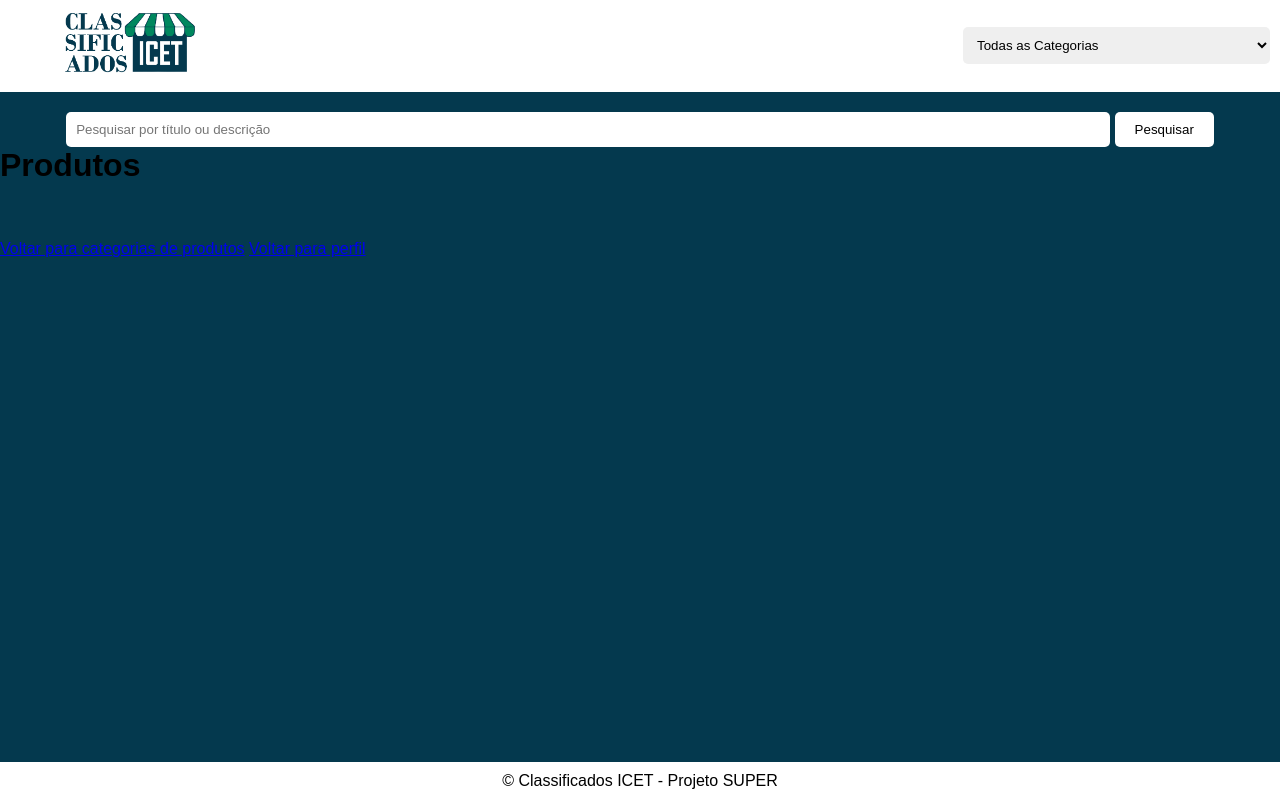
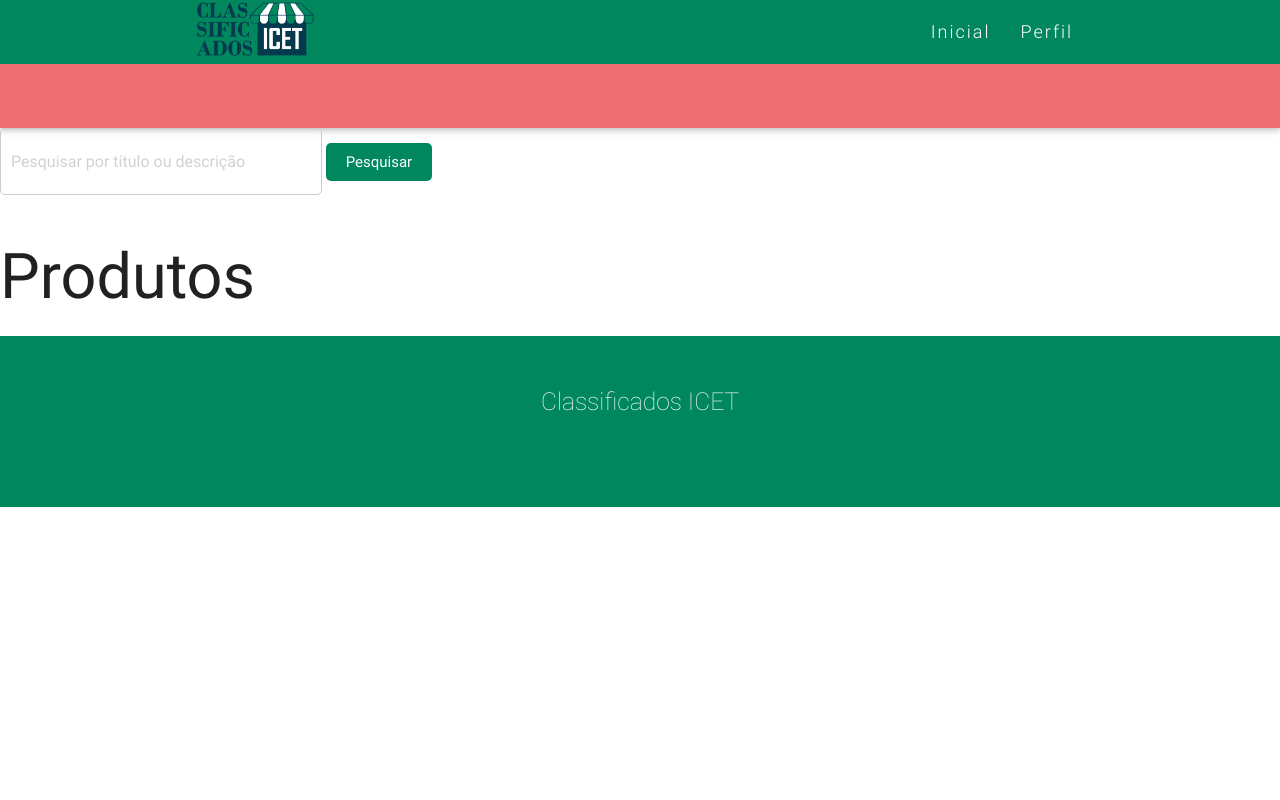
Before and after one commit to AlbersonDavid/classificadosicet, a PHP site: page /produtos.php in a window 1280 px wide. Run offline with PHP 8.4, Linux system fonts and the light colour scheme; data that the repository does not hold is empty.

Commit message:
Alterações e adição do apk

```diff
--- a/css/produtos.css
+++ b/css/produtos.css
@@ -1,108 +1,41 @@
-body, h1, h2, h3, p, ul, li {
-    margin: 0;
-    padding: 0;
+header {
+    overflow: hidden;
 }
 
-h2 {
-    text-align: center;
+
+.navbar-fixed {
+    background-color: #00875e;
 }
 
-.produto {
+.navbar-fixed .brand-logo img.logo {
+    height: 60px;
+}
+
+.navbar-fixed ul.right li a {
     color: white;
 }
 
-body {
-    font-family: Arial, sans-serif;
-    background-color: #04394e;
-    transition: background-color 0.3s ease;
+
+.catbox select {
+    width: 200px;
+    padding: 10px;
+    font-size: 16px;
+    border: 1px solid #ccc;
+    border-radius: 5px;
 }
 
-header {
-    background-color: white;
-    color: white;
-    text-align: center;
-    margin: 0px;
-    padding: 10px;
-    display: flex;
-    justify-content: space-between;
-    align-items: center;
-    transition: background-color 0.3s ease;
-}
-
-header a {
-    font-size: 18px;
-    transition: font-size 0.3s ease;
-    text-align: center;
-    margin-bottom: 10px;
-}
-
-.logo {
-    margin-left: 50px;
-}
-
-.logo-li {
-    margin-right: 30px;
-}
-
-.logo-li img {
-    margin-right: 10px;
-}
-
-.logo img {
-    max-height: 100px;
-    width: 140px;
-}
-
-header h1 {
-    font-size: 28px; /* Slightly reduced font size for better fitting */
-    font-weight: bold;
-    transition: font-size 0.3s ease;
-}
-
-nav ul {
-    list-style: none;
-}
-
-nav li {
-    display: inline;
-    margin-right: 20px;
-}
-
-nav a {
-    color: black;
-    text-decoration: none;
-    transition: color 0.3s ease;
-}
-
-.logo img {
-    max-height: 80px; /* Reduced logo height for better fitting */
-}
-
-/* Estilos das seções */
-.section-title {
-    font-size: 20px; /* Reduced font size for better fitting */
-    margin-bottom: 10px;
-    transition: font-size 0.3s ease, margin-bottom 0.3s ease;
-}
-
-/* Estilos do formulário de pesquisa */
-.search-form {
-    text-align: center;
-    margin-top: 20px;
-    transition: margin-top 0.3s ease;
-}
 
 .search-form input[type="text"] {
+    width: 300px;
     padding: 10px;
-    width: 80%; /* Increased width for better input space */
-    border: none;
+    font-size: 16px;
+    border: 1px solid #ccc;
     border-radius: 5px;
-    transition: width 0.3s ease;
 }
 
 .search-form input[type="submit"] {
-    background-color: white;
-    color: black;
+    background-color: #00875e;
+    color: white;
     border: none;
     padding: 10px 20px;
     border-radius: 5px;
@@ -110,91 +43,47 @@
     transition: background-color 0.3s ease;
 }
 
-/* Estilos do dropdown de categorias */
-#categoryDropdown {
-    padding: 10px;
-    border: none;
-    border-radius: 5px;
-    transition: background-color 0.3s ease;
-}
 
-/* Estilos do grid de produtos */
-.grid-container {
-    display: grid;
-    grid-template-columns: repeat(auto-fit, minmax(250px, 1fr));
-    gap: 20px;
+.product-container {
     margin-top: 20px;
-    justify-content: center;
 }
 
 .product {
-    background-color: white;
-    color: black;
-    padding: 15px;
-    text-align: center;
-    transition: background-color 0.3s;
-    border-radius: 10px;
+    width: 300px;
+    padding: 20px;
+    border: 1px solid #ccc;
+    border-radius: 5px;
+    margin-bottom: 20px;
 }
 
-.product a {
-    text-decoration: none;
-    color: black;
+.product img {
+    max-width: 100%;
+    height: auto;
 }
 
-/* Estilos do botão do WhatsApp */
-.buy-button {
-    display: inline-block;
-    background-color: #64a36f;
-    color: white;
-    padding: 10px 15px;
-    border-radius: 5px;
-    text-decoration: none;
+.product h2 {
+    font-size: 18px;
     margin-top: 10px;
 }
 
-.buy-button img {
-    width: 20px;
-    margin-right: 5px;
+.product p {
+    margin-top: 5px;
 }
 
-.buy-button:hover {
-    background-color: #64a36f;
+.buy-button {
+    display: inline-block;
+    padding: 10px 20px;
+    font-size: 16px;
+    background-color: #00875e;
+    text-decoration: none;
+    border-radius: 5px;
+    cursor: pointer;
 }
 
-.spacer {
-    height: 20px;
-    background-color: transparent;
-}
 
-/* Estilos do rodapé */
 footer {
-    background-color: white;
+    background-color: #00875e;
     color: white;
     text-align: center;
-    padding: 10px 0;
-    position: absolute; /* Posição absoluta para manter o rodapé no fundo da página */
-    bottom: 0; /* Fixa o rodapé na parte inferior da página */
-    width: 100%; /* Define a largura para ocupar toda a largura da página */
+    padding: 20px 0;
 }
-
-footer p {
-    color: black;
-    text-decoration: none;
-    transition: color 0.3s ease;
-}
-
-/* Estilos responsivos */
-@media screen and (max-width: 768px) {
-    header {
-        flex-direction: column;
-        align-items: center;
-    }
-
-    .search-input {
-        width: 100%;
-    }
-
-    .search-button {
-        width: 100%;
-    }
-}
--- a/index.php
+++ b/index.php
@@ -51,15 +51,20 @@
                 </a>
                 <ul class="right hide-on-med-and-down">
                     <li><a href="login.php">Login</a></li>
+                    <li><a href="perfil.php">Perfil</a></li>
+                    <li><a href="download/classificadosicet.apk">Mobile</a></li> <!-- Link para download do APK -->
                 </ul>
                 <ul id="nav-mobile" class="side-nav">
                     <li><a href="login.php">Login</a></li>
+                    <li><a href="perfil.php">Perfil</a></li>
+                    <li><a href="download/classificadosicet.apk">Mobile</a></li> <!-- Link para download do APK -->
                 </ul>
                 <a href="#" data-activates="nav-mobile" class="button-collapse"><i class="mdi-navigation-menu"></i></a>
             </div>
         </div>
     </nav>
 </div>
+
 
     <!--Hero-->
     <div class="section no-pad-bot" id="index-banner">
--- a/perfil.php
+++ b/perfil.php
@@ -82,9 +82,13 @@
                         <img class="logo" src="assets/logoclassificados.png">
                     </a>
                     <ul class="right hide-on-med-and-down">
+                    <li><a href="index.php">Inicial</a></li>
+
                         <li><a href="logout.php">Logout</a></li>
                     </ul>
                     <ul id="nav-mobile" class="side-nav">
+                    <li><a href="index.php">Inicial</a></li>
+
                         <li><a href="logout.php">Logout</a></li>
                     </ul>
                     <a href="#" data-activates="nav-mobile" class="button-collapse"><i class="mdi-navigation-menu"></i></a>
--- a/pesquisa.php
+++ b/pesquisa.php
@@ -59,9 +59,11 @@
                         <img class="logo" src="assets/logoclassificados.png">
                     </a>
                     <ul class="right hide-on-med-and-down">
+                    <li><a href="index.php">Inicial</a></li>
                         <li><a href="login.php">Login</a></li>
                     </ul>
                     <ul id="nav-mobile" class="side-nav">
+                    <li><a href="index.php">Inicial</a></li>
                         <li><a href="login.php">Login</a></li>
                     </ul>
                     <a href="#" data-activates="nav-mobile" class="button-collapse"><i class="mdi-navigation-menu"></i></a>
--- a/produtos.php
+++ b/produtos.php
@@ -1,30 +1,61 @@
 <!DOCTYPE html>
 <html lang="pt-BR">
 
+
 <head>
-    <meta charset="UTF-8">
-    <meta name="viewport" content="width=device-width, initial-scale=1.0">
+
+    <meta http-equiv="Content-Type" content="text/html; charset=UTF-8" />
+    <meta name="viewport" content="width=device-width, initial-scale=1, maximum-scale=1.0, user-scalable=no" />
+    <meta name="theme-color" content="#00875e">
     <meta http-equiv="Cache-Control" content="no-cache, no-store, must-revalidate" />
     <meta http-equiv="Pragma" content="no-cache" />
     <meta http-equiv="Expires" content="0" />
+
+    <!-- CSS  -->
+    <link href="min/plugin-min.css" type="text/css" rel="stylesheet">
+    <link href="min/custom-min.css" type="text/css" rel="stylesheet">
+    <link href="css/produtos.css" type="text/css" rel="stylesheet">
     <link rel="icon" href="assets/Icon.png" type="image/png">
     <title>Produtos</title>
-    <link rel="stylesheet" type="text/css" href="https://cdnjs.cloudflare.com/ajax/libs/slick-carousel/1.8.1/slick.min.css">
-    <link rel="stylesheet" type="text/css" href="https://cdnjs.cloudflare.com/ajax/libs/slick-carousel/1.8.1/slick-theme.min.css">
-    <script type="text/javascript" src="https://code.jquery.com/jquery-3.6.0.min.js"></script>
-    <script type="text/javascript" src="https://cdnjs.cloudflare.com/ajax/libs/slick-carousel/1.8.1/slick.min.js"></script>
- <script type="text/javascript" src="js/main.js"></script>
-
-    <link rel="stylesheet" href="css/produtos.css">
 </head>
 
-<body>
-    <header>
-        <div class="logo">
-            <a href="index.php"><img src="assets/logoclassificados.png" alt="Logo da Página"></a>
-        </div>
+<body id="top" class="scrollspy">
+
+
+    <!-- Pre Loader -->
+    <div id="loader-wrapper">
+        <div id="loader"></div>
+
+        <div class="loader-section section-left"></div>
+        <div class="loader-section section-right"></div>
+
+    </div>
+
+    <!--Navigation-->
+    <div class="navbar-fixed">
+        <nav id="nav_f" class="default_color" role="navigation">
+            <div class="container">
+                <div class="nav-wrapper">
+                    <a href="index.php" id="logo-container" class="brand-logo">
+                        <img class="logo" src="assets/logoclassificados.png">
+                    </a>
+                    <ul class="right hide-on-med-and-down">
+                    <li><a href="index.php">Inicial</a></li>
+                    <li><a href="perfil.php">Perfil</a></li>
+
+                    </ul>
+                    <ul id="nav-mobile" class="side-nav">
+                    <li><a href="index.php">Inicial</a></li>
+                    <li><a href="perfil.php">Perfil</a></li>
+
+                    </ul>
+                    <a href="#" data-activates="nav-mobile" class="button-collapse"><i class="mdi-navigation-menu"></i></a>
+                </div>
+            </div>
+        </nav>
+    </div>
         <nav>
-            <div class="box">
+            <div class="catbox">
                 <select id="categoryDropdown" onchange="redirectToCategory()">
                     <option value="all">Todas as Categorias</option>
                     <option>Categorias</option>
@@ -87,21 +118,23 @@
                 }
                 ?>
             </div>
-            <br>
-            <br>
-            <p>
-                <a href="categorias.php">Voltar para categorias de produtos</a>
-                <a href="perfil.php">Voltar para perfil</a>
-            </p><br>
         </div>
 
         <div class="spacer"></div>
     </div>
-    <footer>
-        <div class="container">
-            <p class="footer-text">&copy; Classificados ICET - Projeto SUPER</p>
+
+    <!--Footer-->
+    <footer style="position: absolute; width: 100%;" id="contact" class="page-footer default_color scrollspy">
+        <div class="col s12">
+            <h5 class="center header text_h2" style="color: white;"> Classificados ICET </h5>
         </div>
     </footer>
+
+
+    <!--  Scripts-->
+    <script src="min/plugin-min.js"></script>
+    <script src="min/custom-min.js"></script>
+
 </body>
 
 </html>
```
Also changed, not shown: 1 other file. Lines whose indentation alone changed are shown as unchanged.
